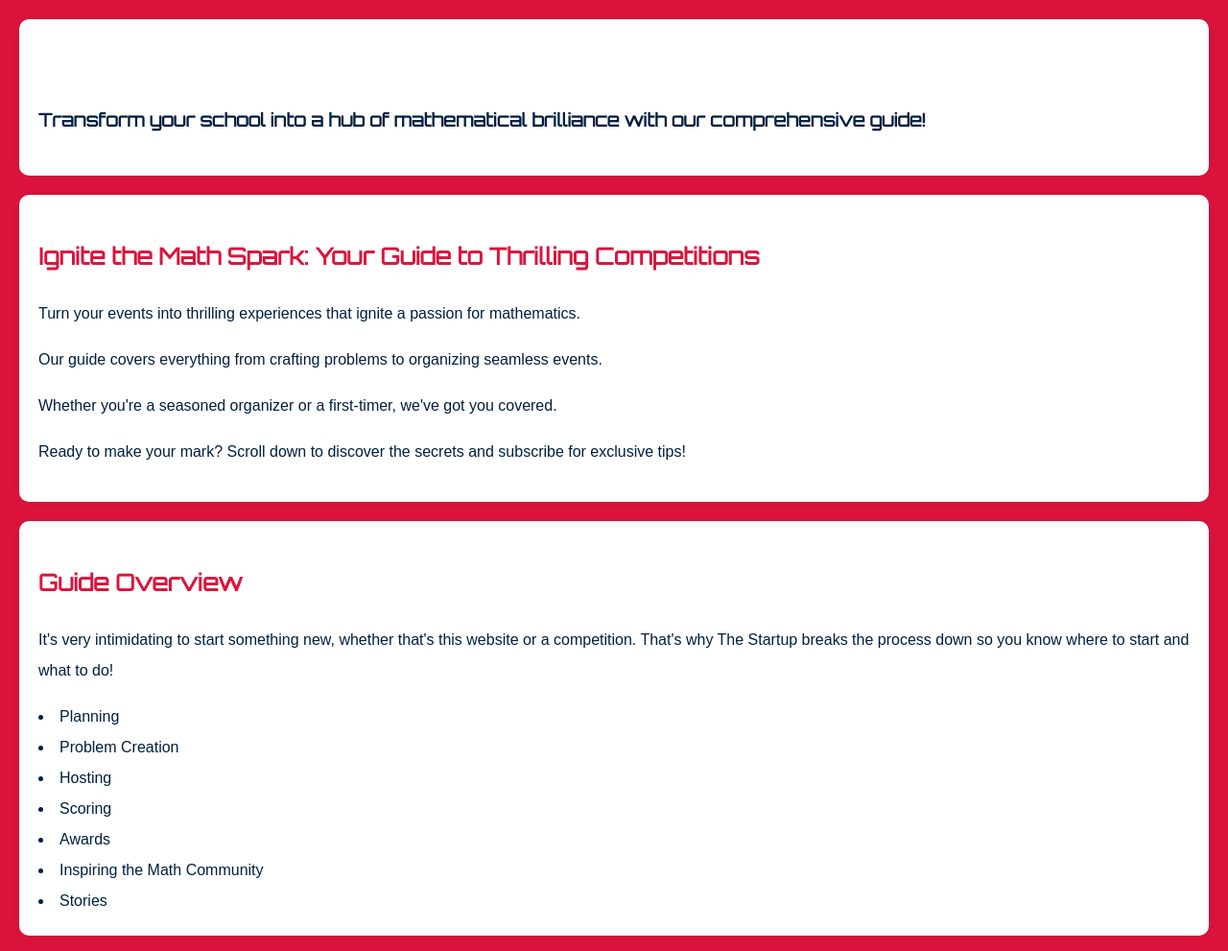
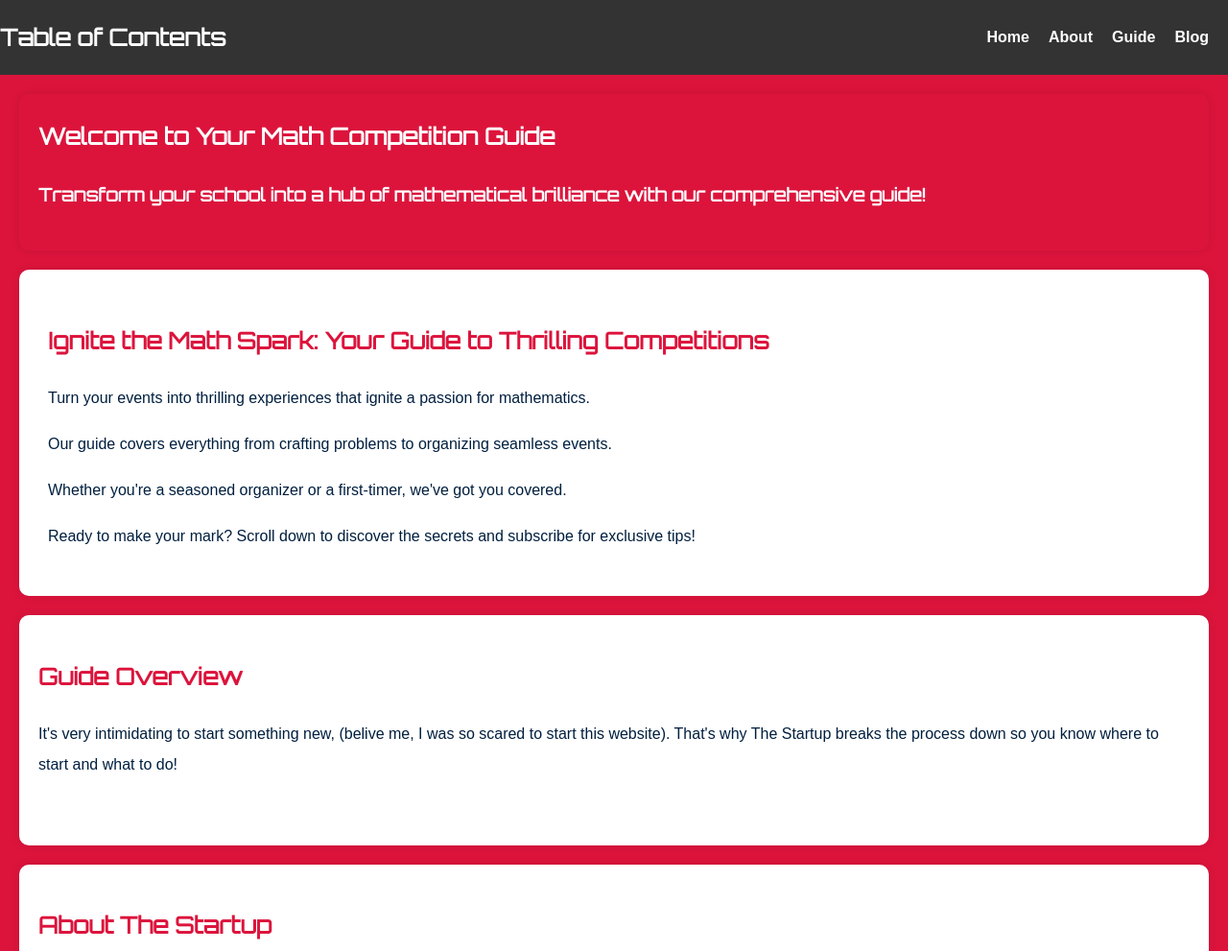
Before and after one commit to Veritas-Lux/tournament-startup, a plain HTML site: page index.html in a window 1280 px wide. Shown: the top 991 px of the page at 96% size. Drawn offline with Linux system fonts and the light colour scheme; a web font is replaced by a local one.

Commit message:
Update index.html

```diff
--- a/index.html
+++ b/index.html
@@ -4,7 +4,8 @@
 <head>
     <meta charset="UTF-8">
     <meta name="viewport" content="width=device-width, initial-scale=1.0">
-    <title>Your Math Competition Guide</title>
+    <meta name="description" content="Your comprehensive guide to organizing math competitions, from planning to awards. Join us in transforming your school into a hub of mathematical brilliance!">
+    <title>The Tournament Startup</title>
     <link rel="stylesheet" href="style.css">
     <link rel="stylesheet" href="https://fonts.googleapis.com/css?family=Cambria+Math&display=swap">
     <link rel="stylesheet" href="https://fonts.googleapis.com/css?family=Orbitron&display=swap">
@@ -12,13 +13,34 @@
 </head>
 
 <body>
-
-    <section>
+<nav>
+        <div class="container">
+            <h1>Table of Contents</h1>
+            <ul>
+                <li><a href="index.html">Home</a></li>
+                <li><a href="about.html">About</a></li>
+                 <li class="dropdown">
+                    <a href="#" class="dropbtn">Guide</a>
+                    <div class="dropdown-content">
+                        <a href="planning.html">Planning</a>
+                        <a href="problem-creation.html">Problem Creation</a>
+                        <a href="hosting.html">Hosting</a>
+                        <a href="scoring.html">Scoring</a>
+                        <a href="awards.html">Awards</a>
+                        <a href="outreach.html">Outreach</a>
+                        <a href="stories.html">Stories</a>
+                    </div>
+                </li>
+                <li><a href="blog.html">Blog</a></li>
+            </ul>
+        </div>
+    </nav>
+    <section class="intro-section">
         <h1>Welcome to Your Math Competition Guide</h1>
         <h3>Transform your school into a hub of mathematical brilliance with our comprehensive guide!</h3>
     </section>
 
-    <section>
+    <section class="highlight-section">
         <h2>Ignite the Math Spark: Your Guide to Thrilling Competitions</h2>
         <p>Turn your events into thrilling experiences that ignite a passion for mathematics.</p>
         <p>Our guide covers everything from crafting problems to organizing seamless events.</p>
@@ -26,20 +48,22 @@
         <p>Ready to make your mark? Scroll down to discover the secrets and subscribe for exclusive tips!</p>
     </section>
 
-    <section>
+    <section class="guide-section">
         <h2>Guide Overview</h2>
-        <p>It's very intimidating to start something new, whether that's this website or a competition. That's why The Startup breaks the process down so you know where to start and what to do!</p>
+        <p>It's very intimidating to start something new, (belive me, I was so scared to start this website). That's why The Startup breaks the process down so you know where to start and what to do!</p>
 
-      <li>Planning</li>
-      <li>Problem Creation</li>
-      <li>Hosting</li>
-      <li>Scoring</li>
-      <li>Awards</li>
-      <li>Inspiring the Math Community</li>
-      <li>Stories</li>
+        <ul>
+            <li><a href="planning.html">Planning</a></li>
+            <li><a href="problem-creation.html">Problem Creation</a></li>
+            <li><a href="hosting.html">Hosting</a></li>
+            <li><a href="scoring.html">Scoring</a></li>
+            <li><a href="awards.html">Awards</a></li>
+            <li><a href="outreach.html">Outreach</a></li>
+            <li><a href="stories.html">Stories</a></li>
+        </ul>
     </section>
 
-  <section>
+  <section class="about section">
         <h2>About The Startup</h2>
         <p> I'm blessed to live in a vibrant math community. Every year, my school hosts the biggest math tournament in the state.
         We put a lot of effort into writing the problems and organizing the tests, but something always goes wrong.
@@ -49,7 +73,9 @@
         I was also thinking, "Shouldn't there be an easier way to organize math competitions?"
         So here it is!
         </p>
+
     </section>
+
     <!-- Additional sections and content -->
 
     <!-- Subscribe form from previous responses -->
```
